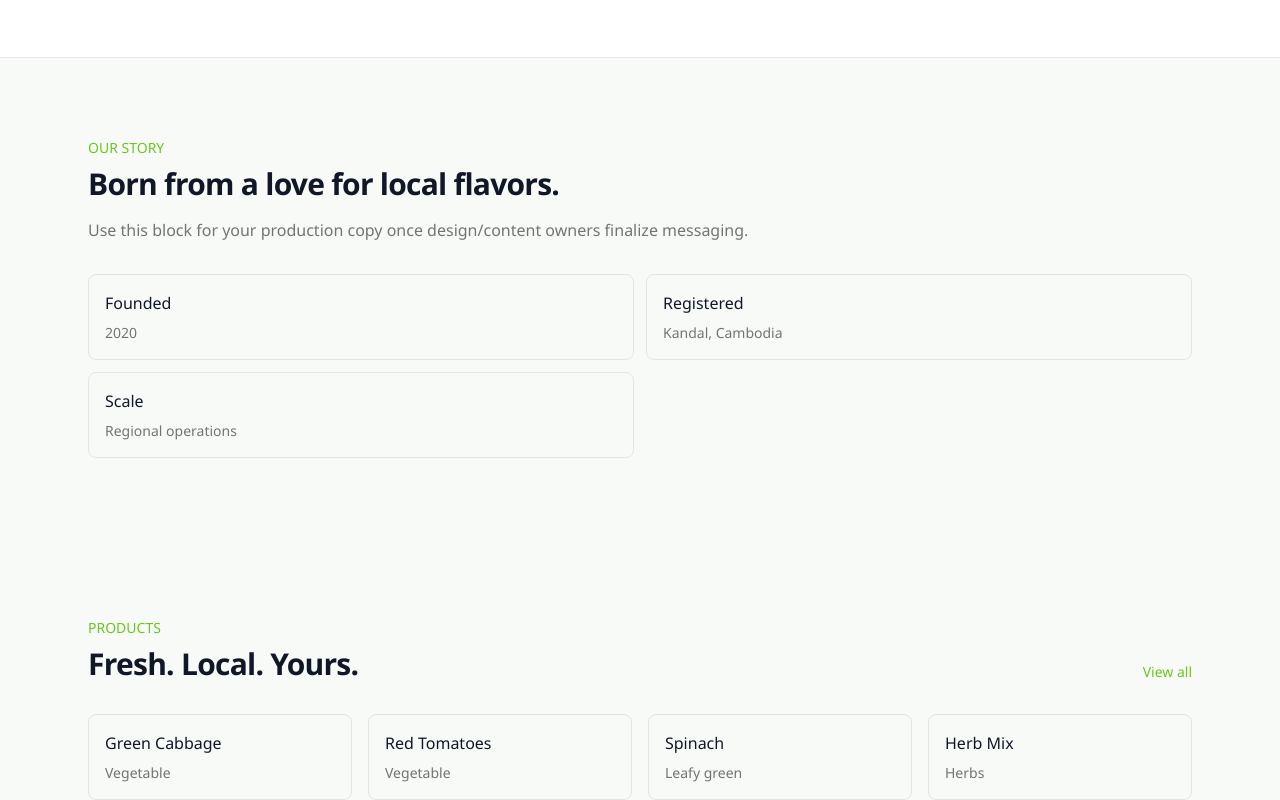
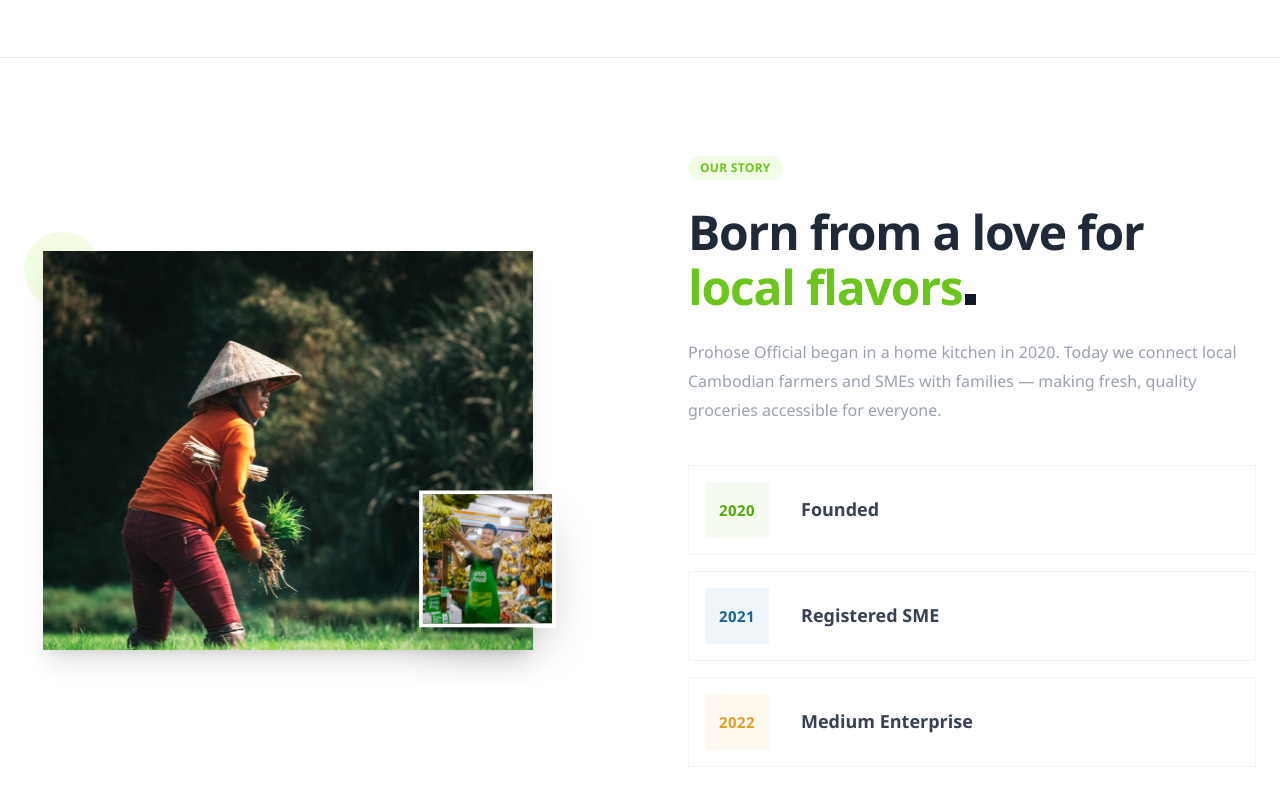
Before and after one commit to DojologyEngineering/prohorse_landing_page, a Next.js app: page / in a window 1280 px wide. Shown: the part 1000-1800 px from the top of the page. Built offline with nearby package versions, Linux system fonts and the light colour scheme.

Commit message:
update story

```diff
--- a/components/navbar.tsx
+++ b/components/navbar.tsx
@@ -29,7 +29,7 @@
           {data.links.map((link) => (
             <a
               key={link.label}
-              className="text-[#FFFFFF] hover:text-brand-black"
+              className="text-[#FFFFFF] hover:text-brand-green"
               href={link.href}
             >
               {link.label}
--- a/components/story.tsx
+++ b/components/story.tsx
@@ -1,4 +1,6 @@
 import type { StoryContent } from "@/lib/types";
+import Image from "next/image";
+import storyImg from "@/app/asset/images/Container1.svg";
 
 type StoryProps = {
   data: StoryContent;
@@ -6,17 +8,59 @@
 
 export function Story({ data }: StoryProps) {
   return (
-    <section className="mx-auto w-full max-w-6xl px-6 py-20" id="story">
-      <p className="text-sm text-primary">{data.eyebrow}</p>
-      <h2 className="mt-2 text-3xl font-semibold tracking-tight">{data.title}</h2>
-      <p className="mt-4 max-w-3xl text-muted-foreground">{data.description}</p>
-      <div className="mt-8 grid gap-3 md:grid-cols-2">
-        {data.highlights.map((highlight) => (
-          <article key={highlight.title} className="rounded-md border p-4">
-            <p className="font-medium">{highlight.title}</p>
-            <p className="mt-2 text-sm text-muted-foreground">{highlight.text}</p>
-          </article>
-        ))}
+    <section className="bg-white flex items-center" id="story">
+      <div className="mx-auto w-full max-w-[1320px] px-6 py-24 flex flex-col md:flex-row gap-16 lg:gap-24 w-full items-center">
+        {/* Left: Image */}
+        <div className="flex-1 w-full relative">
+           <div className="w-full relative aspect-[1.1] md:aspect-square">
+              <Image src={storyImg} alt="Our Story" fill className="object-contain object-center" priority />
+           </div>
+        </div>
+
+        {/* Right: Content */}
+        <div className="flex-1 w-full max-w-xl">
+          {/* Eyebrow badge */}
+          <div className="inline-flex items-center rounded-full bg-[#F0FCE4] px-3 py-1 text-xs font-bold uppercase tracking-wide text-[#6CC51D] mb-6">
+            {data.eyebrow}
+          </div>
+
+          <h2 className="mb-6 text-5xl md:text-[48px] leading-[1.15] font-black text-[#1F2937] tracking-tight">
+            Born from a love for <br />
+            <span className="text-[#6CC51D]">local flavors</span>
+            <span className="ml-[3px] inline-block pl-1 h-[11px] w-[11px] bg-[#101828]" />
+          </h2>
+
+          <p className="mb-10 text-[16px] text-[#99A1AF] leading-[1.8]">
+            {data.description}
+          </p>
+
+          <div className="flex flex-col gap-4">
+            {data.highlights.map((highlight, index) => {
+              const bgClass =
+                index === 0
+                  ? "bg-[#F5FBF0] text-[#54A80A]"
+                  : index === 1
+                  ? "bg-[#EFF5F9] text-[#196594]"
+                  : "bg-[#FFF8EF] text-[#E29D29]";
+
+              return (
+                <div
+                  key={highlight.title}
+                  className="flex items-center gap-8 border border-[#F3F4F6] p-4 bg-white"
+                >
+                  <div
+                    className={`flex h-[56px] w-[64px] shrink-0 items-center justify-center text-[15px] font-black tracking-wide ${bgClass}`}
+                  >
+                    {highlight.title}
+                  </div>
+                  <div className="text-[18px] font-semibold text-[#364153]">
+                    {highlight.text}
+                  </div>
+                </div>
+              );
+            })}
+          </div>
+        </div>
       </div>
     </section>
   );
--- a/lib/content.ts
+++ b/lib/content.ts
@@ -28,11 +28,11 @@
   story: {
     eyebrow: "OUR STORY",
     title: "Born from a love for local flavors.",
-    description: "Use this block for your production copy once design/content owners finalize messaging.",
+    description: "Prohose Official began in a home kitchen in 2020. Today we connect local Cambodian farmers and SMEs with families — making fresh, quality groceries accessible for everyone.",
     highlights: [
-      { title: "Founded", text: "2020" },
-      { title: "Registered", text: "Kandal, Cambodia" },
-      { title: "Scale", text: "Regional operations" },
+      { title: "2020", text: "Founded" },
+      { title: "2021", text: "Registered SME" },
+      { title: "2022", text: "Medium Enterprise" },
     ],
   },
   products: {
```
Also changed, not shown: app/asset/images/Container1.svg (added).
